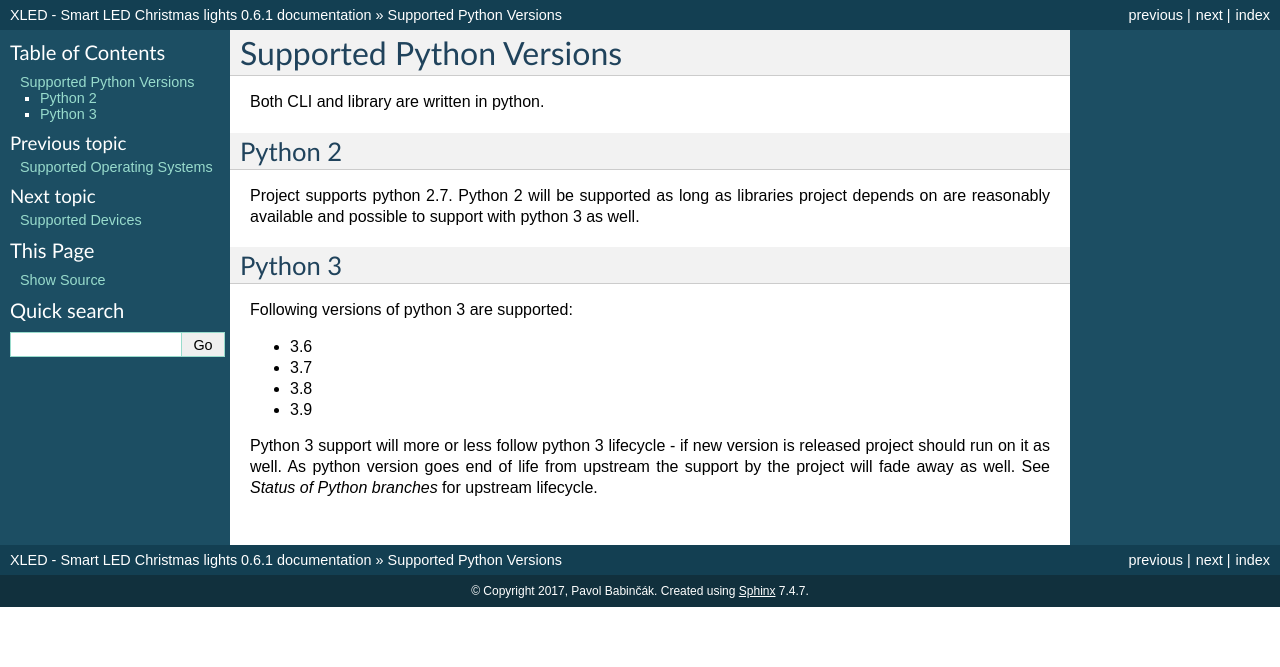
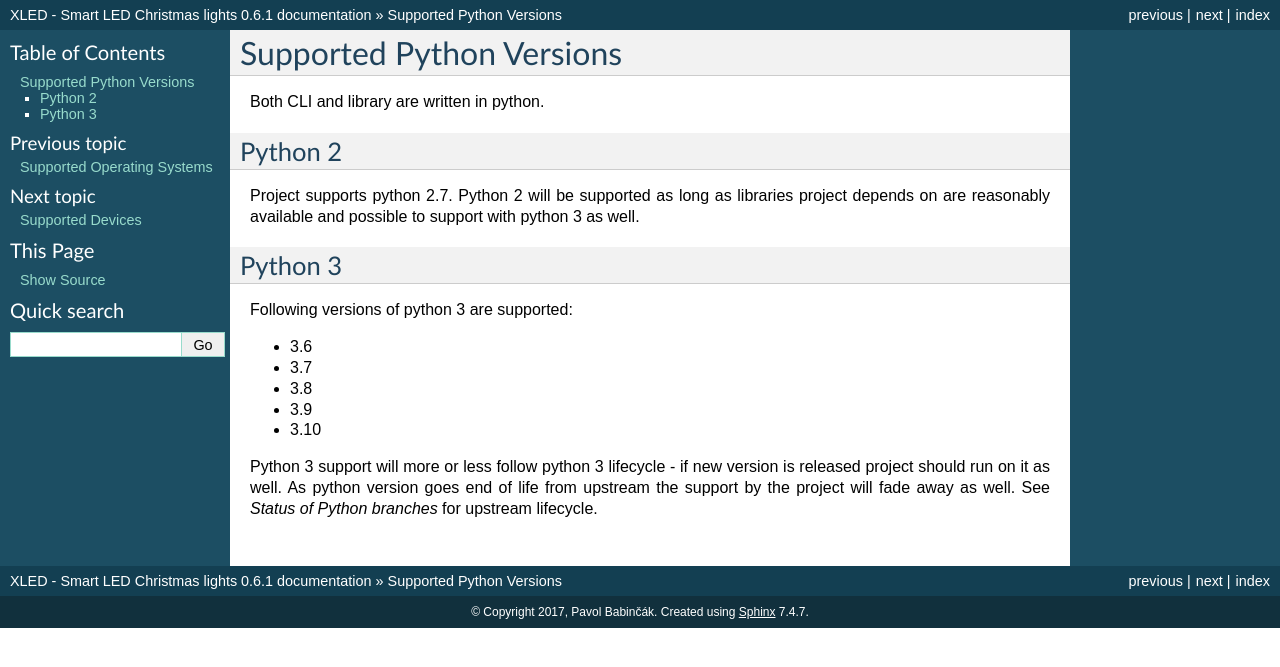
Before and after one commit to scrool/xled, a Sphinx documentation site: the page built from docs/supported_python_versions.rst, in a window 1280 px wide. Shown: the top 667 px of the page. Built offline with Sphinx 7.4.7, drawn with Linux system fonts in a browser that asks for light colours; pages that are not in the unit, such as notebooks, are missing from menus; the version number is read from the project's files by our own code.

Commit message:
One more place to specify python 3.10 support

```diff
--- a/docs/supported_python_versions.rst
+++ b/docs/supported_python_versions.rst
@@ -19,6 +19,7 @@ Following versions of python 3 are supported:
 - 3.7
 - 3.8
 - 3.9
+- 3.10
 
 Python 3 support will more or less follow python 3 lifecycle - if new version is released project should run on it as well. As python version goes end of life from upstream the support by the project will fade away as well. See `Status of Python branches` for upstream lifecycle.
 
```
